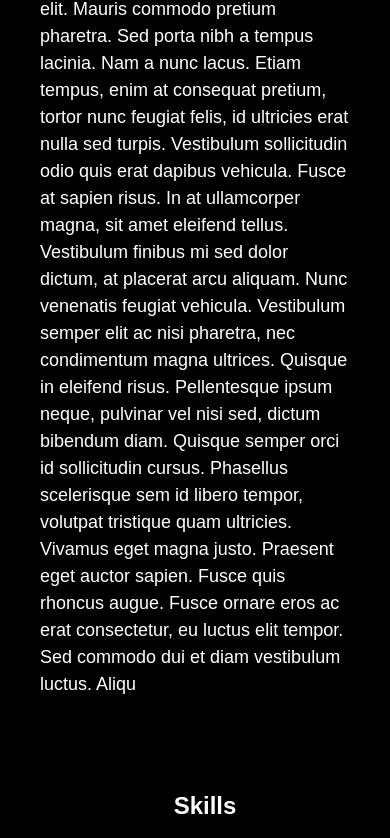
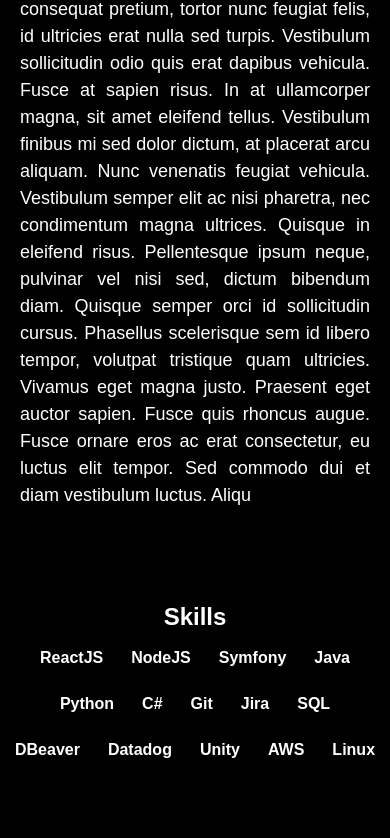
Before and after one commit to janFiedler1/firebase-react-portfolio, a React (Create React App) app: page / in a window 390 px wide. Shown: the part 1156-1994 px from the top of the page. Built offline with nearby package versions, Linux system fonts and the light colour scheme.

Commit message:
homepage styling again

```diff
--- a/src/css/HeaderComponent.css
+++ b/src/css/HeaderComponent.css
@@ -27,7 +27,6 @@
     background: none;
 	color: white;
 	border: none;
-
 	font: inherit;
 	cursor: pointer;
 	/* outline: inherit; */
@@ -75,7 +74,7 @@
 
 @media screen and (max-width: 800px) {
     .nav-container .nav-button:hover {
-        font-size: revert;
-        color: revert;
+        font-size: inherit;
+        color: white;
     }
 }
--- a/src/css/HomeComponent.css
+++ b/src/css/HomeComponent.css
@@ -60,12 +60,14 @@
     margin-left: 0;
     margin-right: 0;
     font-size: large;
-    justify-content: left;
 }
 .intro-container p, .intro-container h2{
     margin-bottom: 10px;
     margin-left: 0;
     margin-right: auto;
+}
+.intro-container p{
+    text-align: justify;
 }
 .home-container .row {
     /* background: linear-gradient(to right, #6666ff, #0099ff , #00ff00, #ff3399, #6666ff);
@@ -143,9 +145,19 @@
         padding-left: 0;
         padding-right: 0;
         width: 100%;
+        margin-left: 0;
+        margin-right: 0;
+    }
+    .info-container {
+        padding-left: 0;
+        padding-right: 0;
     }
     .info-container span{
         font-size: medium;
+    }
+    .intro-container {
+        margin-left: 20px;
+        margin-right: 20px;
     }
     .home-container .row {
         flex-direction: column;
```
